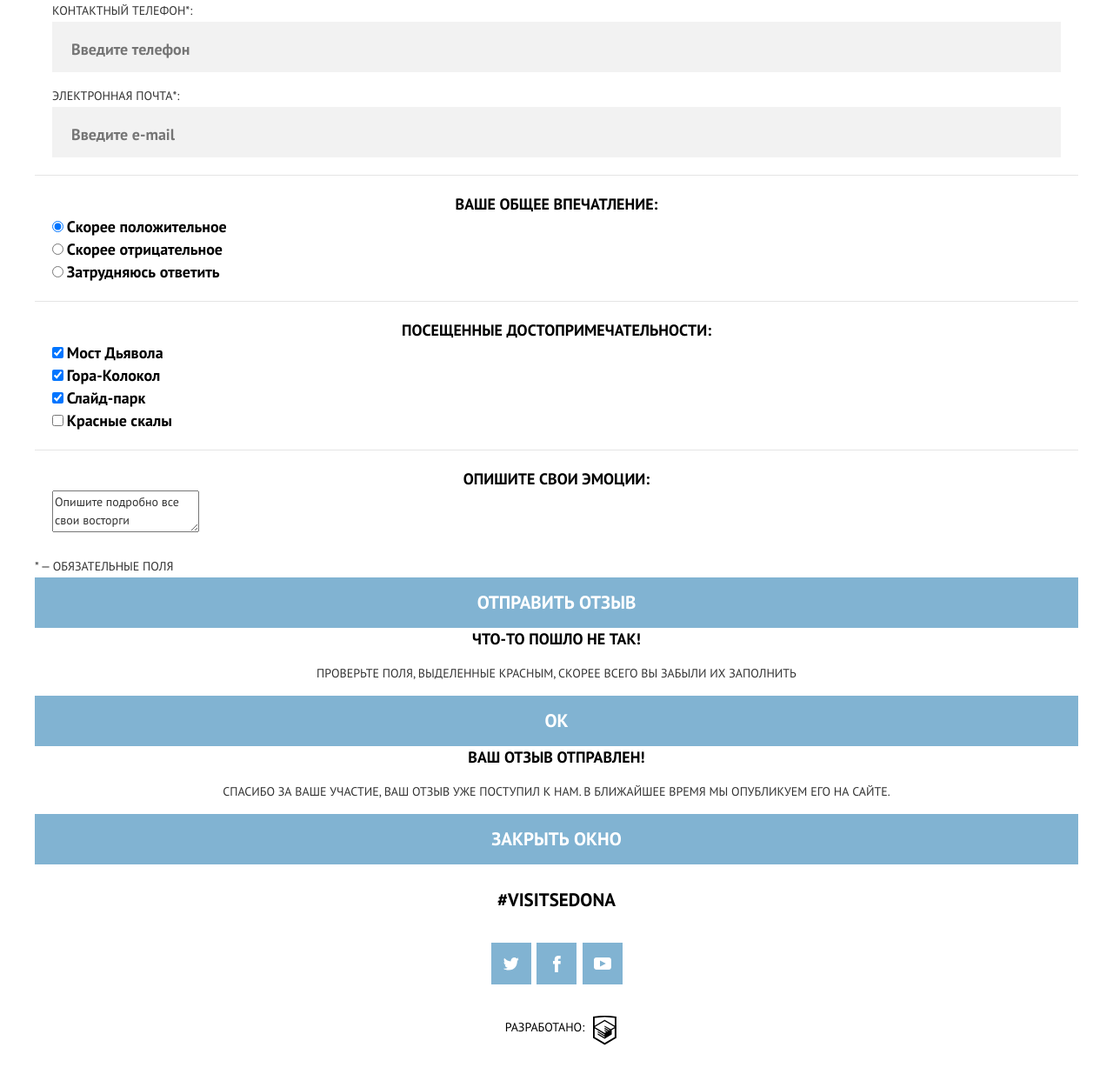
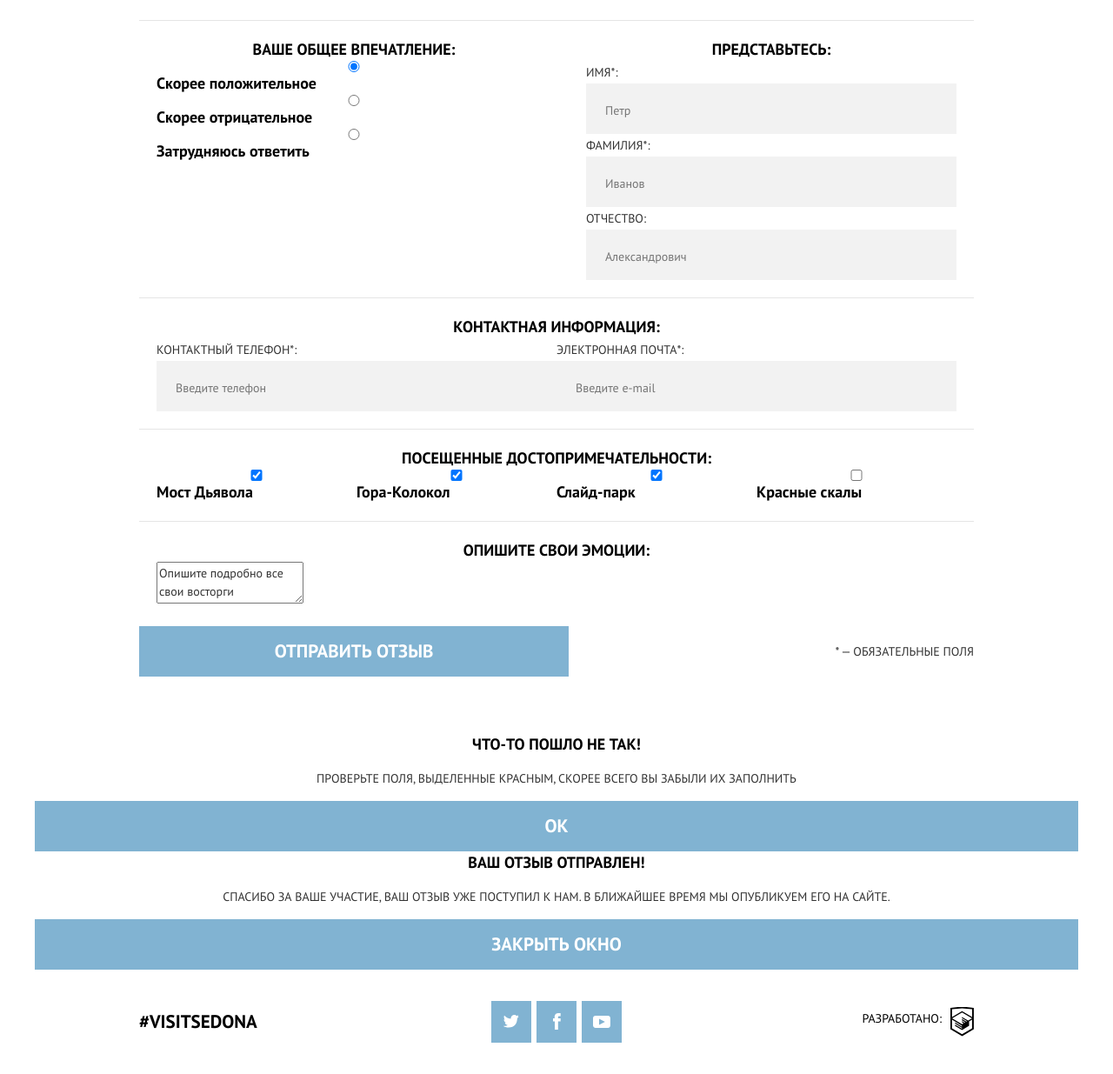
Before and after one commit to FoxMalder-coder/1406535-sedona-21, a website: page source/form.html in a window 1280 px wide. Shown: the part 881-2116 px from the top of the page at 87% size. Drawn offline with nearby package versions, Linux system fonts and the light colour scheme; files that its build step writes are made by us from their sources.

Commit message:
Сделала грид на форму

```diff
--- a/source/form.html
+++ b/source/form.html
@@ -43,16 +43,14 @@
     <h1 class="visually-hidden">Страница формы отзыва</h1>
 
     <div class="intro">
-      <div class="intro__wrapper">
       <div class="intro__logo">
         <div class="page-logo">
           <img src="img/page-logotype-main.svg" alt="Welcome to Sedona">
         </div>
       </div>
-        <div class="intro__lead lead">
+      <div class="intro__lead intro__lead--form lead">
         <b class="lead__slogan">Оставьте свой отзыв</b>
         <p class="lead__text">Помогите нашим отелям стать лучше! Оставьте отзыв о них, а также о посещенных вами достопримечательностях</p>
-        </div>
       </div>
     </div>
 
@@ -127,7 +125,7 @@
         <textarea name="comment">Опишите подробно все свои восторги</textarea>
       </fieldset>
       <small class="form__legend">* — Обязательные поля</small>
-      <input class="button" type="submit" value="Отправить отзыв">
+      <input class="form__button button" type="submit" value="Отправить отзыв">
     </form>
 
 
@@ -154,7 +152,6 @@
   </main>
 
   <footer class="page-footer">
-    <div class="page-footer__wrapper">
     <div class="page-footer__hashtag hashtag">#VisitSedona</div>
     <div class="page-footer__social social">
       <ul class="social__list">
@@ -173,7 +170,6 @@
       <b class="copyright__text">Разработано:</b>
       <a class="copyright__link" href="https://htmlacademy.ru/intensive/adaptive" aria-label="HTML Academy"></a>
     </div>
-    </div>
   </footer>
 
 </body>
--- a/source/sass/blocks/features.scss
+++ b/source/sass/blocks/features.scss
@@ -18,17 +18,29 @@
 }
 
 .features__item {
+  &:first-child .features__intro--accent {
+    padding-top: 71px;
+
+    @media (min-width: $width-mobile-only) {
+      padding: 15px 25px 25px;
+    }
+
+    @media (min-width: $width-tablet) {
+      padding: 40px 20px 0;
+    }
+  }
+
   &:last-child .features__text {
     border-bottom: 0;
   }
 
   @media (min-width: $width-mobile-only) {
-    margin: 5px 0;
+    padding: 5px 0;
     width: 50%;
   }
 
   @media (min-width: $width-tablet) {
-    margin: 0;
+    padding: 0;
     width: 33.333333333%;
   }
 }
--- a/source/sass/blocks/form.scss
+++ b/source/sass/blocks/form.scss
@@ -2,37 +2,81 @@ $bg-normal: #f2f2f2;
 $bg-hover: #e5e5e5;
 $bg-active: #d5d5d5;
 
-// .form {}
-// .form__row {}
-// .form__group-author {}
+.form {
+  display: grid;
+  grid-template-areas:
+    "author"
+    "contacts"
+    "rating"
+    "places"
+    "comment"
+    "button";
 
-.form__group-author .form__row {
-  padding-top: 20px;
+  @media (min-width: $width-tablet) {
+    grid-template-areas:
+      "rating author"
+      "contacts contacts"
+      "places places"
+      "comment comment"
+      "button legend";
+    padding: 60px 7.8125%;
+  }
+
+  @media (min-width: $width-desktop) {
+    padding: 50px 10% 65px;
+  }
 }
 
-// .form__group-contacts {}
-
-.form__group-contacts .form__row {
-  padding-top: 14px;
+.form__row {
+  display: grid;
+  grid-template-columns: min-height 1fr;
 }
 
-// .form__group-rating {}
-// .form__group-places {}
-// .form__group-comment {}
+.form__group-author {
+  grid-area: author;
+}
 
+.form__group-contacts {
+  grid-area: contacts;
+
+  @media (min-width: $width-desktop) {
+    display: grid;
+    grid-template-columns: 1fr 1fr;
+  }
+}
+
+.form__group-contacts .form_row {
+  grid-template-columns: 1fr;
+  grid-template-rows: min-content min-content;
+}
+
+.form__group-rating {
+  grid-area: rating;
+}
+
+.form__group-places {
+  grid-area: places;
+
+  @media (min-width: $width-tablet) {
+    display: grid;
+    grid-template-columns: 1fr 1fr;
+  }
+
+  @media (min-width: $width-desktop) {
+    display: grid;
+    grid-template-columns: repeat(4, 1fr);
+  }
+}
+
+.form__group-comment {
+  grid-area: comment;
+}
 
 .form fieldset {
   margin: 0;
   padding: 20px;
   border: 0;
   border-top: 1px solid #e5e5e5;
-}
-
-.form input[placeholder] {
-  font-size: 18px;
-  line-height: 26px;
-  font-weight: 700;
-  color: red;
 }
 
 .form input[type="text"] {
@@ -56,7 +100,6 @@ $bg-active: #d5d5d5;
 }
 
 .form input[type="tel"] {
-  width: 100%;
   height: 58px;
   padding: 18px 22px 14px;
   background-color: $bg-normal;
@@ -77,7 +120,6 @@ $bg-active: #d5d5d5;
 }
 
 .form input[type="email"] {
-  width: 100%;
   height: 58px;
   padding: 18px 22px 14px;
   background-color: $bg-normal;
@@ -98,7 +140,7 @@ $bg-active: #d5d5d5;
 }
 
 .form__group-title {
-  width: 100%;
+  grid-column: 1 / -1;
 
   font-size: 18px;
   line-height: 26px;
@@ -127,10 +169,19 @@ $bg-active: #d5d5d5;
 }
 
 .form__legend {
-  font-size: 14px;
-  line-height: 26px;
-  font-weight: 400;
-  text-transform: uppercase;
+  display: none;
 
-  color: $text-additional;
+  @media (min-width: $width-tablet) {
+    grid-area: legend;
+    justify-self: end;
+    align-self: center;
+    display: block;
+    font-size: 14px;
+    line-height: 26px;
+    text-transform: uppercase;
+  }
 }
+
+.form__button {
+  grid-area: button;
+}
--- a/source/sass/blocks/hashtag.scss
+++ b/source/sass/blocks/hashtag.scss
@@ -1,5 +1,4 @@
 .hashtag {
-  padding: 0 15px;
   font-size: 21px;
   line-height: 26px;
   font-weight: 700;
--- a/source/sass/blocks/intro.scss
+++ b/source/sass/blocks/intro.scss
@@ -1,5 +1,6 @@
-// .intro {}
-// .intro__wrapper {}
+.intro {
+  position: relative;
+}
 
 .intro__logo {
   display: flex;
@@ -11,15 +12,71 @@
   background-image: url("../img/background-intro.jpg");
   background-repeat: no-repeat;
   background-position: top center;
+  background-size: cover;
 
-  &--main {
-    width: 100%;
-    min-height: 389px;
+  @media (min-width: $width-tablet) {
+    min-height: 290px;
+  }
+
+  @media (min-width: $width-desktop) {
+    min-height: 300px;
+  }
+}
+
+.intro__logo--main {
+  width: 100%;
+  min-height: 390px;
+
+  @media (min-width: $width-tablet) {
+    min-height: 518px;
   }
 }
 
 .intro__lead {
   background-color: #ffffff;
+
+  // &::before {
+  //   @include pseudo;
+  //   width: 100%;
+  //   height: 57px;
+  //   margin-top: -57px;
+  //   background-image: url("../img/intro-triangle.svg");
+  //   background-repeat: no-repeat;
+  //   background-position: top center;
+  //   background-size: 1200px 57px;
+  //   outline: 1px solid red;
+  // }
+}
+
+.intro__lead--main {
+  // &::after {
+  //   @include pseudo;
+  //   width: 100%;
+  //   height: 37px;
+  //   margin-bottom: 37px;
+  //   background-image: url("../img/intro-triangle-bottom.svg");
+  //   background-repeat: no-repeat;
+  //   background-position: bottom center;
+  //   background-size: 768px 37px;
+  //   outline: 1px solid red;
+  //
+  //   @media (min-width: $width-mobile-only) {
+  //     display: none;
+  //   }
+  // }
+}
+
+.intro__lead--form {
+  outline: 1px solid red;
+  padding: 36px 0 16px;
+
+  @media (min-width: $width-tablet) {
+    padding: 70px 16.15% 66.5px;
+  }
+
+  @media (min-width: $width-desktop) {
+    padding: 113px 28.33% 56.5px;
+  }
 }
 // .intro__slogan {}
 // .intro__text {}
--- /dev/null
+++ b/source/sass/blocks/modal.scss
@@ -0,0 +1,2 @@
+// .modal {}
+// .modal__wrapper {}
--- a/source/sass/blocks/page-footer.scss
+++ b/source/sass/blocks/page-footer.scss
@@ -1,21 +1,50 @@
 .page-footer {
-  vertical-align: center;
+  width: 100%;
+  padding: 28px 0 23px;
+  justify-self: center;
+  align-self: center;
+  display: grid;
+  grid-template-areas:
+    "hashtag"
+    "social"
+    "copyright";
+  justify-items: center;
   align-items: center;
+
+  @media (min-width: $width-tablet) {
+    grid-template-areas: "hashtag social copyright";
+    grid-template-columns: 1fr min-content 1fr;
+    padding: 36px 7.8125%;
+  }
+
+  @media (min-width: $width-desktop) {
+    padding: 36px 10%;
+  }
 }
 
-.page-footer__wrapper {
-  display: flex;
-  flex-direction: column;
-  justify-content: space-between;
-  align-items: center;
-  height: 180px;
-  margin: 28px 0 23px;
+// .page-footer__wrapper {}
+
+.page-footer__hashtag {
+  grid-area: hashtag;
+
+  @media (min-width: $width-tablet) {
+    justify-self: start;
+  }
 }
 
-// .page-footer__hashtag {}
+.page-footer__social {
+  grid-area: social;
+  margin: 33px 0 40px;
 
-.page-footer__social {
-  width: 151px;
+  @media (min-width: $width-tablet) {
+    margin: 0;
+  }
 }
 
-// .page-footer__copyright {}
+.page-footer__copyright {
+  grid-area: copyright;
+
+  @media (min-width: $width-tablet) {
+    justify-self: end;
+  }
+}
--- a/source/sass/blocks/page-logo.scss
+++ b/source/sass/blocks/page-logo.scss
@@ -13,9 +13,7 @@
 
   &::after,
   &::before {
-    position: absolute;
-    display: block;
-    content: "";
+    @include pseudo;
   }
 
   &::before {
--- a/source/sass/blocks/social.scss
+++ b/source/sass/blocks/social.scss
@@ -7,13 +7,14 @@ $bg-active: #5496bd;
 .social__list {
   @include fix-list;
   display: flex;
-  justify-content: space-between;
+  margin: -3px;
 }
 
 .social__item {
   display: flex;
   justify-content: center;
   align-items: center;
+  margin: 3px;
 }
 
 .social__link {
--- a/source/sass/blocks/variables.scss
+++ b/source/sass/blocks/variables.scss
@@ -15,3 +15,9 @@ $width-desktop: 1200px;
   margin: 0;
   padding: 0;
 }
+
+@mixin pseudo {
+  position: absolute;
+  display: block;
+  content: "";
+}
--- a/source/sass/style.scss
+++ b/source/sass/style.scss
@@ -29,6 +29,7 @@
 
 // Форма отзыва
 @import "blocks/form.scss";
+@import "blocks/modal.scss";
 
 // Галерея фото и видео
 @import "blocks/gallery.scss";
```
Also changed, not shown: source/img/intro-triangle-bottom.svg (added). Lines whose indentation alone changed are shown as unchanged.
